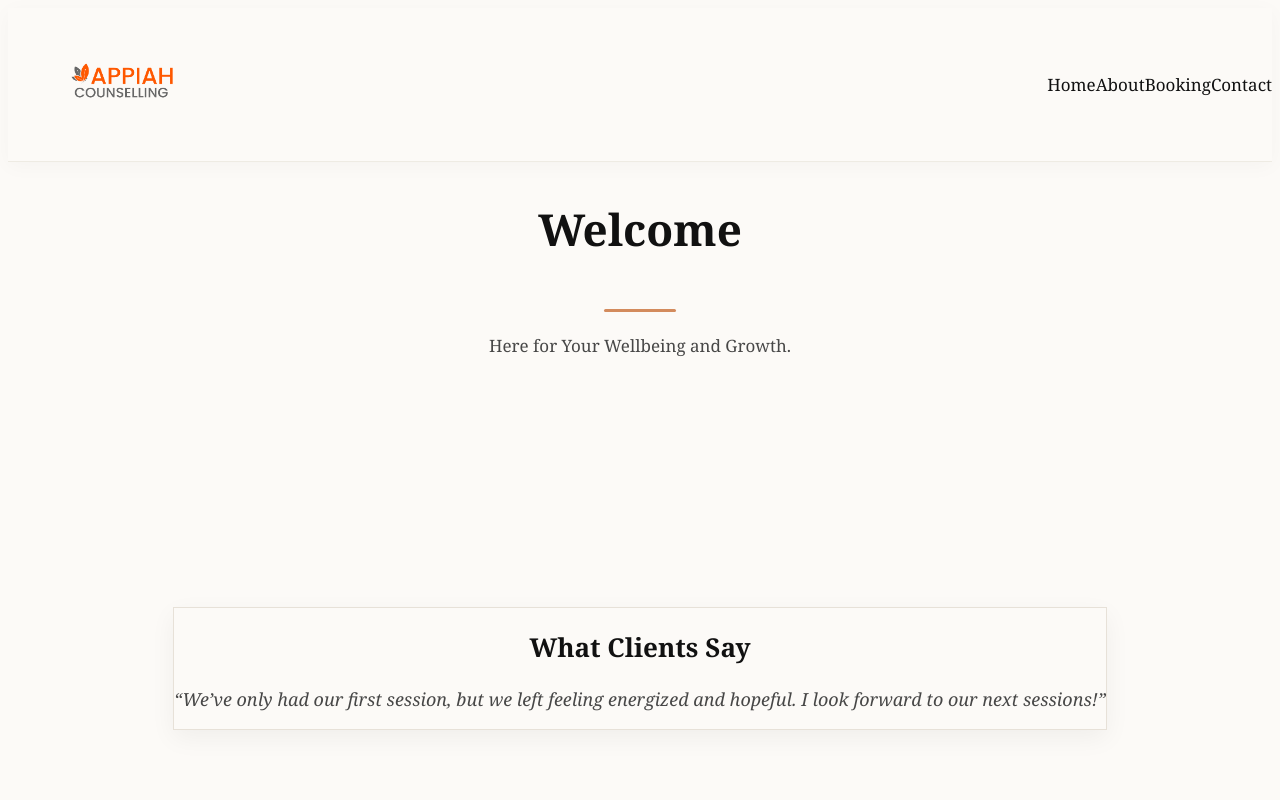
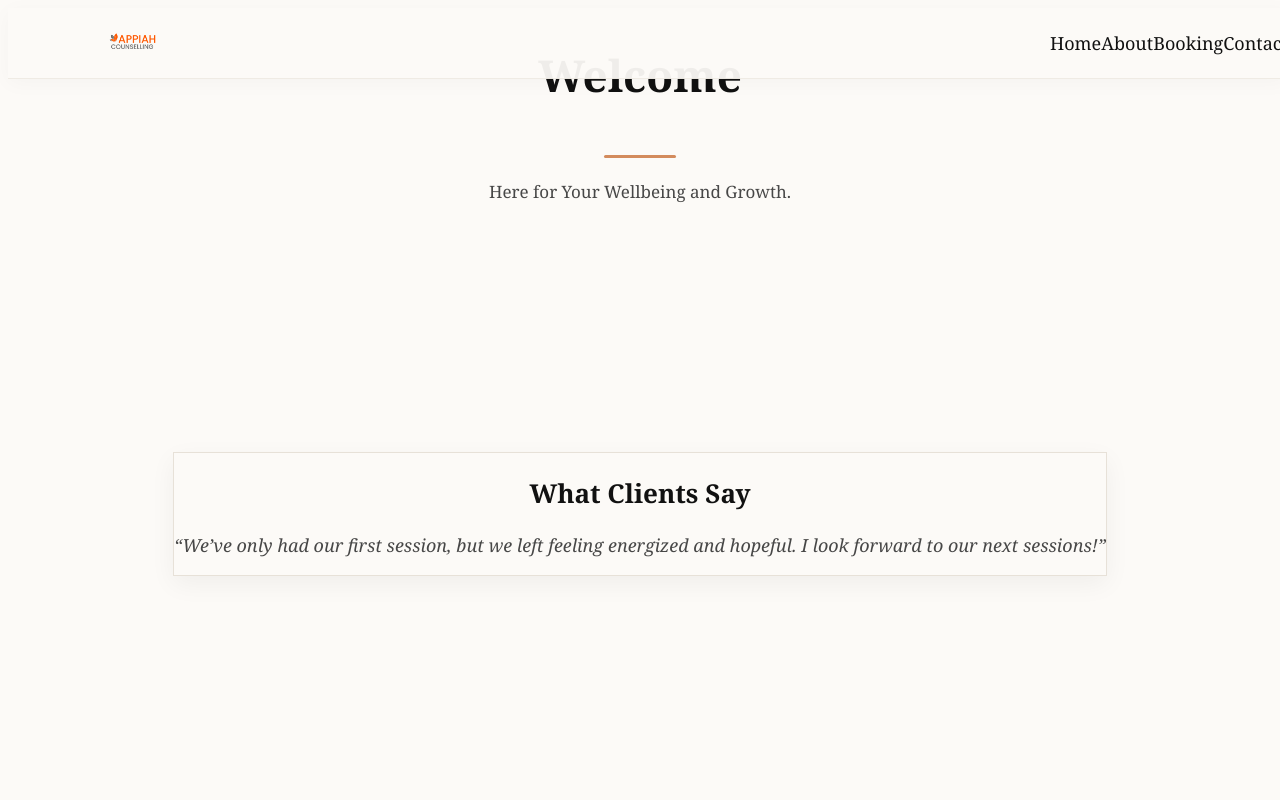
Before and after one commit to Sammyappiah/appiahcounselling, a Next.js app: page / in a window 1280 px wide. Shown: the top 800 px of the page. Built offline with nearby package versions, Linux system fonts and the light colour scheme.

Commit message:
Final header: enlarge spacing, add scroll shrink effect

```diff
--- a/app/layout.tsx
+++ b/app/layout.tsx
@@ -1,6 +1,8 @@
+"use client";
 import "./globals.css";
 import Link from "next/link";
 import Image from "next/image";
+import { useEffect, useState } from "react";
 
 export const metadata = {
   title: "Appiah Counselling — Here for Your Wellbeing and Growth",
@@ -9,24 +11,38 @@ export const metadata = {
 };
 
 export default function RootLayout({ children }: { children: React.ReactNode }) {
+  const [scrolled, setScrolled] = useState(false);
+
+  useEffect(() => {
+    const handleScroll = () => {
+      setScrolled(window.scrollY > 10);
+    };
+    window.addEventListener("scroll", handleScroll);
+    return () => window.removeEventListener("scroll", handleScroll);
+  }, []);
+
   return (
     <html lang="en">
       <body className="min-h-screen flex flex-col bg-[#FCFAF7] text-[#111] font-serif">
-        {/* Elegant Fixed Header */}
-        <header className="sticky top-0 z-50 w-full bg-[#FCFAF7]/95 backdrop-blur-md border-b border-[#E7E1D8]/60 shadow-[0_4px_20px_rgba(0,0,0,0.03)]">
-          <div className="max-w-7xl mx-auto flex items-center justify-between px-6 md:px-10 py-4">
+        {/* Elegant Animated Header */}
+        <header
+          className={`fixed top-0 z-50 w-full transition-all duration-500 backdrop-blur-md border-b border-[#E7E1D8]/60 shadow-[0_4px_20px_rgba(0,0,0,0.03)] ${
+            scrolled ? "bg-[#FCFAF7]/90 py-2" : "bg-[#FCFAF7]/95 py-4"
+          }`}
+        >
+          <div className="max-w-7xl mx-auto flex items-center justify-between px-6 md:px-10 transition-all duration-300">
             <Link href="/" className="flex items-center">
               <Image
                 src="/logo.png"
                 alt="Appiah Counselling Logo"
-                width={230}
+                width={scrolled ? 200 : 250}
                 height={70}
-                className="h-auto w-[230px] md:w-[250px] object-contain"
+                className="object-contain transition-all duration-500 ease-in-out"
                 priority
               />
             </Link>
 
-            <nav className="flex items-center gap-12 md:gap-20 text-[17px] md:text-[18px] font-medium">
+            <nav className="flex items-center gap-16 md:gap-24 text-[18px] md:text-[19px] font-medium tracking-wide">
               <Link
                 href="/"
                 className="text-[#111] hover:text-[#5E8164] transition-colors duration-300"
@@ -55,7 +71,7 @@ export default function RootLayout({ children }: { children: React.ReactNode })
           </div>
         </header>
 
-        <main className="flex-grow">{children}</main>
+        <main className="flex-grow pt-28">{children}</main>
 
         <footer className="w-full text-center py-6 border-t border-[#E7E1D8]/60 text-sm text-[#444] bg-[#FCFAF7]">
           © 2025 Appiah Counselling. All rights reserved.
```
